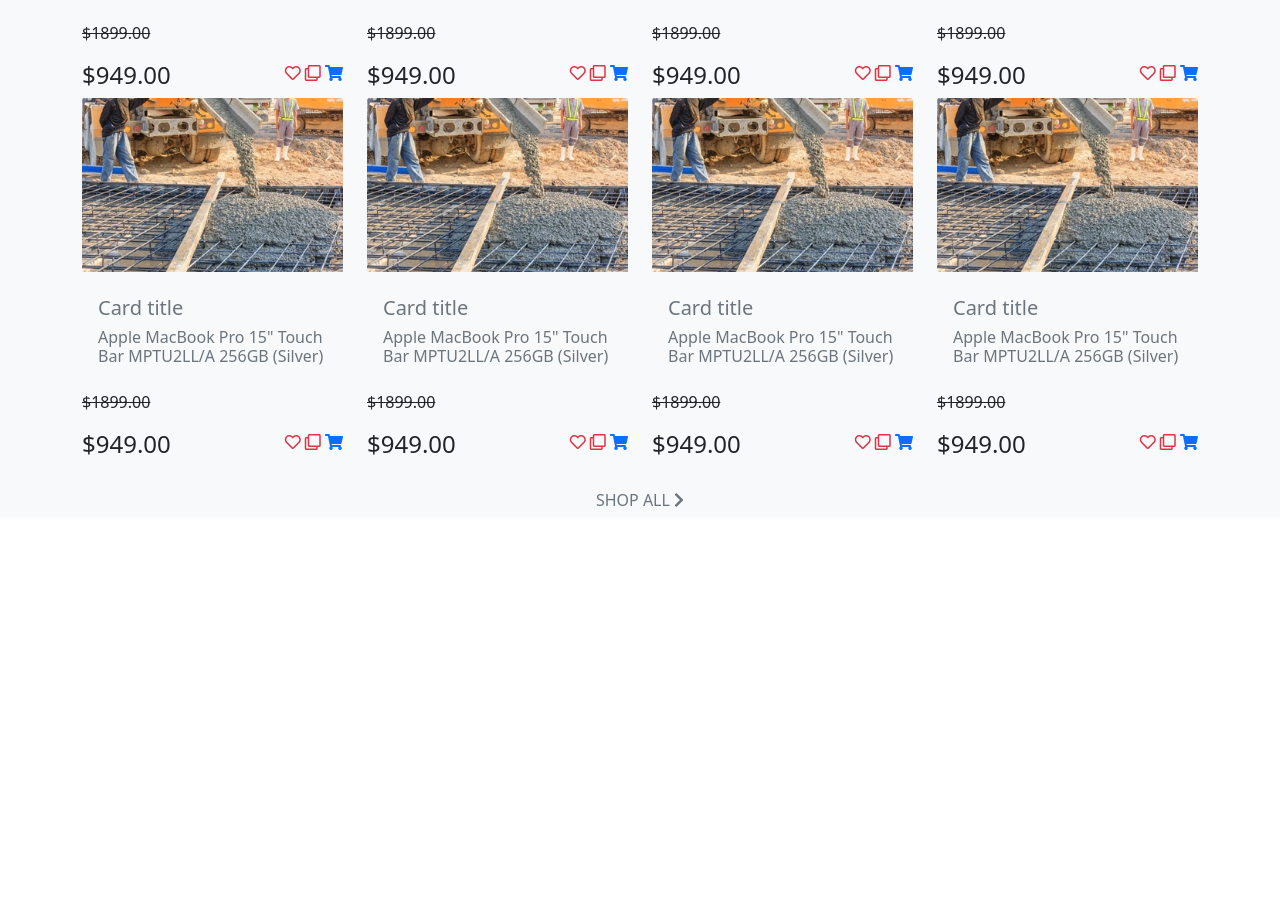
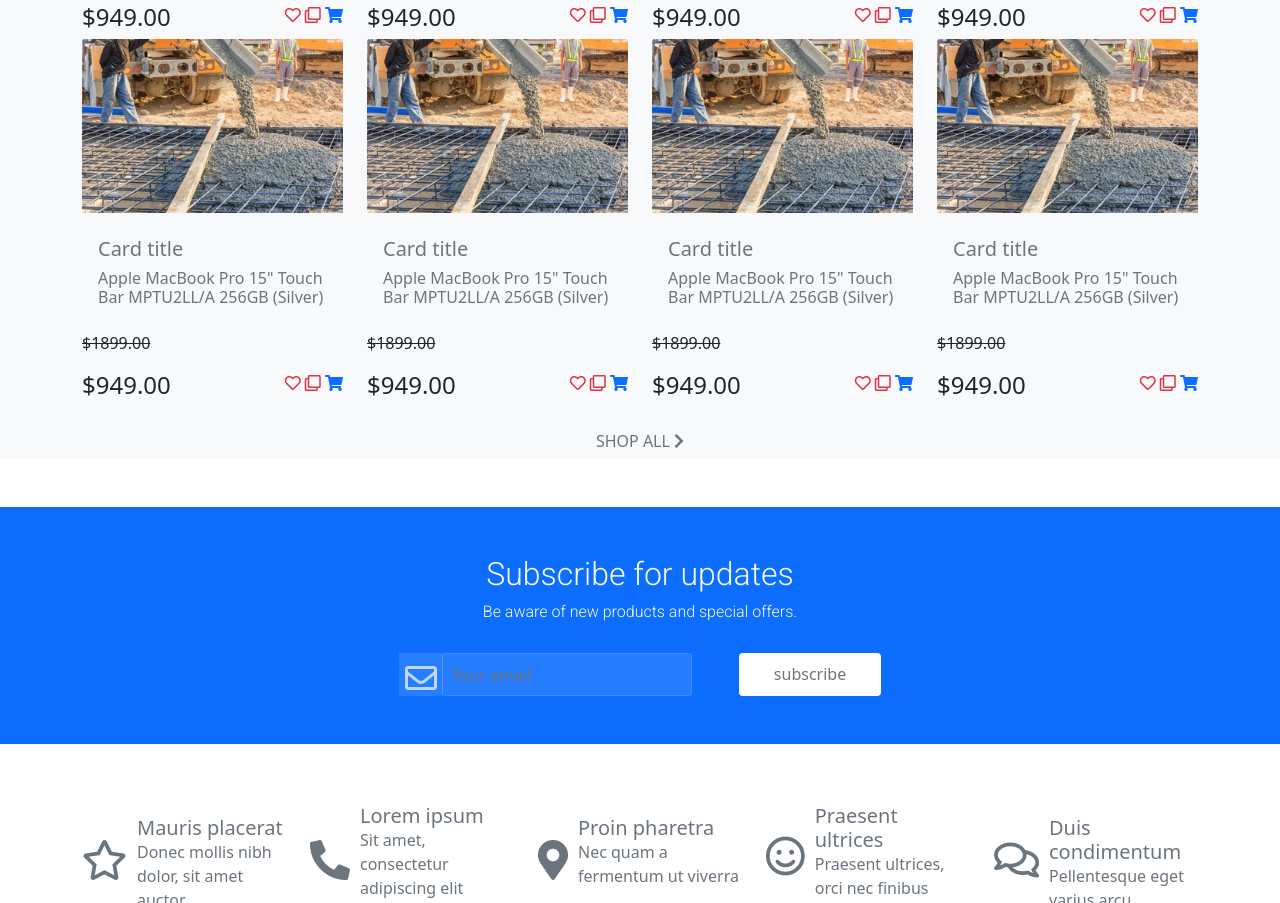
Before and after one commit to eldhopaulose/E-commerce, a plain HTML site: page index.html in a window 1280 px wide. Shown: the part 1897-2800 px from the top of the page. Before the commit the page ends 2415 px from the top, so only its background shows below. Drawn offline with nearby package versions, Linux system fonts and the light colour scheme.

Commit message:
home completed

```diff
--- a/index.html
+++ b/index.html
@@ -10,13 +10,16 @@
     <link href="https://cdn.jsdelivr.net/npm/bootstrap@5.0.1/dist/css/bootstrap.min.css" rel="stylesheet"
         integrity="sha384-+0n0xVW2eSR5OomGNYDnhzAbDsOXxcvSN1TPprVMTNDbiYZCxYbOOl7+AMvyTG2x" crossorigin="anonymous">
     <link rel="stylesheet" href="styles/styles.css">
+    <link rel="preconnect" href="https://fonts.gstatic.com">
+    <link rel="preconnect" href="https://fonts.gstatic.com">
+    <link href="https://fonts.googleapis.com/css2?family=Roboto:wght@300&display=swap" rel="stylesheet">
     <link rel="stylesheet" href="https://cdnjs.cloudflare.com/ajax/libs/font-awesome/5.15.3/css/all.min.css">
     <title>Hello, world!</title>
 </head>
 
 <body>
-    <nav class="navbar navbar-expand-lg navbar-light">
-        <div class="container-fluid">
+    <nav class="navbar navbar-expand-lg navbar-light bg-light fixed-top">
+        <div class="container-fluid ">
             <a class="navbar-brand" href="#"><img src="./assets/logo.svg" width="90" alt="ss"></a>
             <button class="navbar-toggler" type="button" data-bs-toggle="collapse"
                 data-bs-target="#navbarSupportedContent" aria-controls="navbarSupportedContent" aria-expanded="false"
@@ -521,6 +524,70 @@
         </div>
     </div>
 
+<div class="bg-primary mt-5">
+    <div class="container ">
+        <div class="row p-5">
+            <div class="text-center text-light col-12 col-sm-12 font">
+                <h2>
+                    Subscribe for updates
+                </h2>
+                <h6>Be aware of new products and special offers.</h6>
+            </div>
+            <div class="input-group form-inline justify-content-center mt-4 col-12 col-sm-12">
+                <div class="icon-class">
+                    <span><i class="far fa-envelope fs-2"></i></span>
+                </div>
+               <div>
+                <input type="search" placeholder="Your email" class="form-control  input-padding border-left-0">
+               </div>
+               <div>
+                   <button class="input-button btn bg-white ms-5 text-secondary">subscribe</button>
+               </div>
+            </div>
+        </div>
+    </div>
+</div>
+
+<div class="container">
+    <div class="row mt-5 text-secondary">
+        <div class="col-12 col-sm d-flex justify-content-center align-items-center mt-4">
+            <i class="far fa-star icon-set mb-4"></i>
+            <div class="">
+              <h5>Mauris placerat</h5>
+              <p>Donec mollis nibh dolor, sit amet auctor</p>
+            </div>
+        </div>
+        <div class="col-12 col-sm d-flex justify-content-center align-items-center">
+            <i class="fas fa-phone-alt icon-set"></i>
+            <div class="">
+                <h5>Lorem ipsum</h5>
+                <p>Sit amet, consectetur adipiscing elit</p>
+            </div>
+        </div>
+        <div class="col-12 col-sm d-flex justify-content-center align-items-center">
+            <i class="fas fa-map-marker-alt icon-set"></i>
+            <div class="">
+                <h5>Proin pharetra</h5>
+                <p>Nec quam a fermentum ut viverra</p>
+            </div>
+        </div>
+        <div class="col-12 col-sm d-flex justify-content-center align-items-center">
+            <i class="far fa-smile icon-set mb-2"></i>
+            <div class="">
+                <h5>Praesent ultrices</h5>
+                <p>Praesent ultrices, orci nec finibus</p>
+            </div>
+        </div>
+        <div class="col-12 col-sm d-flex justify-content-center align-items-center mt-4">
+            <i class="far fa-comments icon-set mb-4"></i>
+            <div class="">
+                <h5>Duis condimentum</h5>
+                <p>Pellentesque eget varius arcu</p>
+            </div>
+        </div>
+    </div>
+</div>
+
 
     <!-- Optional JavaScript; choose one of the two! -->
 
--- a/styles/styles.css
+++ b/styles/styles.css
@@ -7,3 +7,31 @@ a{
 h5{
     margin: auto;
 }
+
+.input-padding{
+    padding: 8.6px!important;
+    width: 250px;
+    background-color: rgba(255,255,255,.1);
+    color: rgba(255,255,255,.7);
+    background-clip: padding-box;
+    border-color: rgba(255,255,255,.2);
+}
+.input-button{
+    padding: 8.4px!important;
+    width: 142px;
+
+}
+.icon-class{
+    background-color: rgba(255,255,255,.1) !important;
+    color: rgba(255,255,255,.7) !important;
+    background-clip: padding-box !important;
+    border-color: rgba(255,255,255,.2) !important;
+    padding: 9px 6px 0 6px;
+}
+.font{
+    font-family: 'Roboto', sans-serif;
+}
+.icon-set{
+    font-size: 40px;
+    margin-right: 10px;
+}
```
